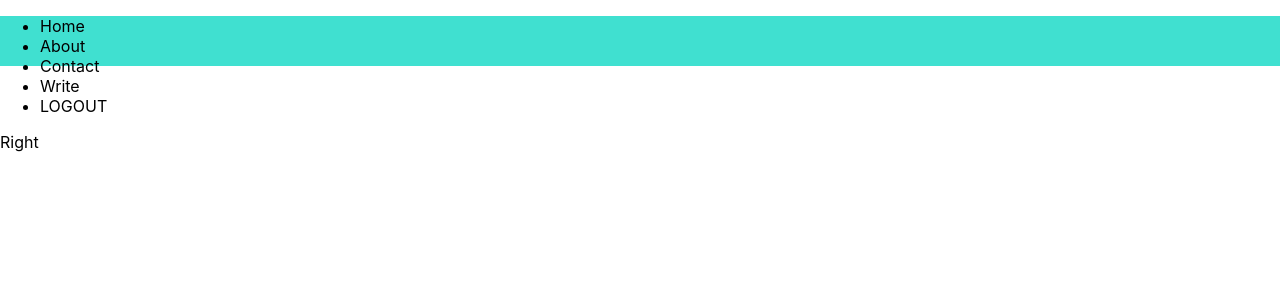
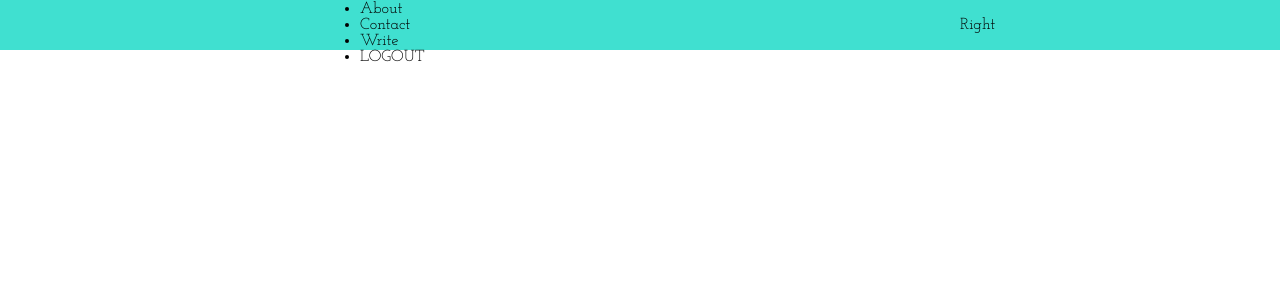
Before and after one commit to hrakad/MyBlog, a React (Create React App) app in the folder blog/: page / in a window 1280 px wide. Shown: the top 300 px of the page. Built offline with nearby package versions, Linux system fonts and the light colour scheme.

Commit message:
Add some basic style for the topbar

```diff
--- a/blog/src/topbar/topbar.css
+++ b/blog/src/topbar/topbar.css
@@ -2,4 +2,18 @@
   width: 100%;
   height: 50px;
   background-color: turquoise;
+  position: sticky;
+  top: 0;
+  display: flex;
+  align-items: center;
+  font-family: "Josefin Slab", sans-serif;
 }
+
+.topLeft,
+.topRight {
+  width: 25%;
+}
+
+.topCenter {
+  flex: 6;
+}
```
